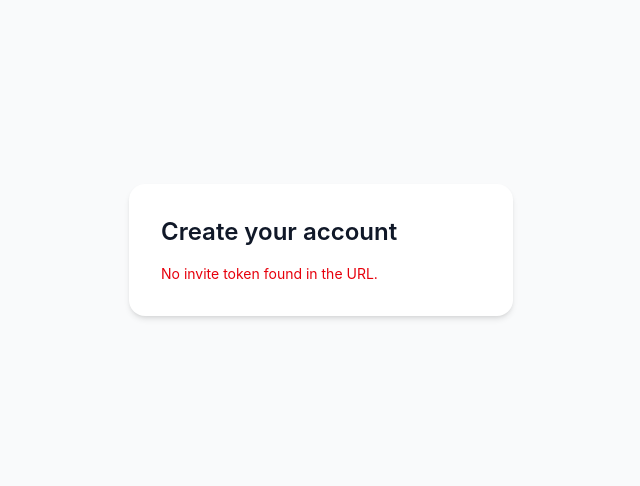
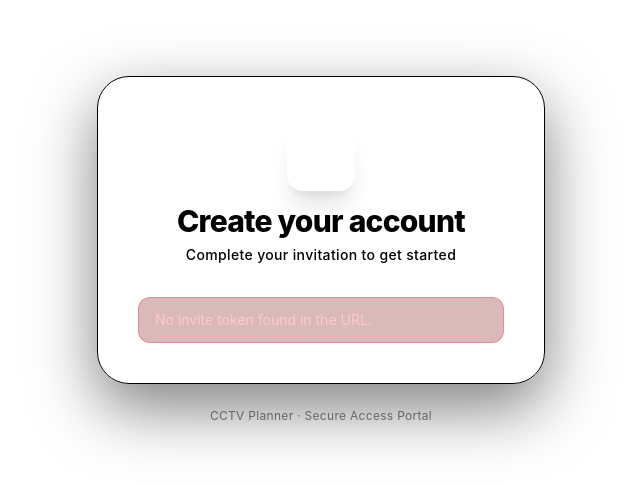
Before and after one commit to shamsundar-k/cctv_planner, a React app in the folder packages/frontend/: page /accept-invite in a window 1280 px wide. Shown: the part 150-636 px from the top of the page, without its empty margins (319-959 px from the left). Built offline with nearby package versions, Linux system fonts and the light colour scheme; no server answers; the HTML template or start-up script is replaced by a standard one.

Commit message:
update UI of accept invite page

```diff
--- a/packages/frontend/src/features/accept-invite/component/AcceptInviteForm.tsx
+++ b/packages/frontend/src/features/accept-invite/component/AcceptInviteForm.tsx
@@ -13,6 +13,10 @@ interface Props {
   onSubmit: (e: FormEvent) => void
 }
 
+const labelClass = 'text-xs font-bold uppercase tracking-widest pl-1 text-muted'
+const inputClass =
+  'rounded-xl px-4 py-3.5 text-sm outline-none transition-all duration-200 bg-surface/10 border border-surface/30 text-primary focus:border-primary/60 focus:bg-surface/20'
+
 export default function AcceptInviteForm({
   email,
   fullName,
@@ -26,21 +30,19 @@ export default function AcceptInviteForm({
   onSubmit,
 }: Props) {
   return (
-    <form onSubmit={onSubmit} className="flex flex-col gap-4 mt-4">
-      <div className="flex flex-col gap-1">
-        <label className="text-sm font-medium text-gray-700">Email</label>
+    <form onSubmit={onSubmit} className="flex flex-col gap-5">
+      <div className="flex flex-col gap-2">
+        <label className={labelClass}>Email</label>
         <input
           type="email"
           value={email}
           disabled
-          className="border border-gray-200 rounded-lg px-3 py-2 text-sm bg-gray-50 text-gray-500 cursor-not-allowed"
+          className={`${inputClass} opacity-50 cursor-not-allowed`}
         />
       </div>
 
-      <div className="flex flex-col gap-1">
-        <label htmlFor="fullName" className="text-sm font-medium text-gray-700">
-          Full name
-        </label>
+      <div className="flex flex-col gap-2">
+        <label htmlFor="fullName" className={labelClass}>Full name</label>
         <input
           id="fullName"
           type="text"
@@ -48,14 +50,13 @@ export default function AcceptInviteForm({
           required
           value={fullName}
           onChange={(e) => setFullName(e.target.value)}
-          className="border border-gray-300 rounded-lg px-3 py-2 text-sm focus:outline-none focus:ring-2 focus:ring-blue-500"
+          placeholder="Jane Smith"
+          className={inputClass}
         />
       </div>
 
-      <div className="flex flex-col gap-1">
-        <label htmlFor="password" className="text-sm font-medium text-gray-700">
-          Password
-        </label>
+      <div className="flex flex-col gap-2">
+        <label htmlFor="password" className={labelClass}>Password</label>
         <input
           id="password"
           type="password"
@@ -63,14 +64,13 @@ export default function AcceptInviteForm({
           required
           value={password}
           onChange={(e) => setPassword(e.target.value)}
-          className="border border-gray-300 rounded-lg px-3 py-2 text-sm focus:outline-none focus:ring-2 focus:ring-blue-500"
+          placeholder="••••••••"
+          className={inputClass}
         />
       </div>
 
-      <div className="flex flex-col gap-1">
-        <label htmlFor="confirmPassword" className="text-sm font-medium text-gray-700">
-          Confirm password
-        </label>
+      <div className="flex flex-col gap-2">
+        <label htmlFor="confirmPassword" className={labelClass}>Confirm password</label>
         <input
           id="confirmPassword"
           type="password"
@@ -78,16 +78,21 @@ export default function AcceptInviteForm({
           required
           value={confirmPassword}
           onChange={(e) => setConfirmPassword(e.target.value)}
-          className="border border-gray-300 rounded-lg px-3 py-2 text-sm focus:outline-none focus:ring-2 focus:ring-blue-500"
+          placeholder="••••••••"
+          className={inputClass}
         />
       </div>
 
-      {formError && <p className="text-sm text-red-600">{formError}</p>}
+      {formError && (
+        <p className="text-sm text-red-200 bg-red-900/30 border border-red-500/30 rounded-xl px-4 py-3">
+          {formError}
+        </p>
+      )}
 
       <button
         type="submit"
         disabled={submitting}
-        className="mt-2 bg-blue-600 hover:bg-blue-700 disabled:opacity-50 text-white font-medium rounded-lg px-4 py-2 text-sm transition-colors"
+        className="mt-3 disabled:opacity-50 disabled:cursor-not-allowed font-bold rounded-xl px-4 py-4 text-base tracking-wide shadow-lg hover:-translate-y-0.5 active:translate-y-0 transition-all duration-200 ease-in-out bg-accent text-on-accent hover:bg-accent-hover hover:text-canvas"
       >
         {submitting ? 'Creating account…' : 'Create account'}
       </button>
--- a/packages/frontend/src/features/accept-invite/component/InviteStatusMessage.tsx
+++ b/packages/frontend/src/features/accept-invite/component/InviteStatusMessage.tsx
@@ -5,7 +5,11 @@ interface Props {
 
 export default function InviteStatusMessage({ stage, invalidMsg }: Props) {
   if (stage === 'loading') {
-    return <p className="text-sm text-gray-500 mt-4">Validating invite…</p>
+    return <p className="text-sm text-muted mt-2">Validating invite…</p>
   }
-  return <p className="text-sm text-red-600 mt-4">{invalidMsg}</p>
+  return (
+    <p className="text-sm text-red-200 bg-red-900/30 border border-red-500/30 rounded-xl px-4 py-3 mt-2">
+      {invalidMsg}
+    </p>
+  )
 }
--- a/packages/frontend/src/pages/AcceptInvitePage.tsx
+++ b/packages/frontend/src/pages/AcceptInvitePage.tsx
@@ -1,11 +1,37 @@
+import LoginBackgroundOrbs from '../features/login/component/LoginBackgroundOrbs'
+import LoginCard from '../features/login/component/LoginCard'
 import AcceptInvitePanel from '../features/accept-invite/component/AcceptInvitePanel'
 
 export default function AcceptInvitePage() {
   return (
-    <div className="min-h-screen flex items-center justify-center bg-gray-50">
-      <div className="w-full max-w-sm bg-white rounded-2xl shadow-md p-8">
-        <h1 className="text-2xl font-semibold text-gray-900 mb-2">Create your account</h1>
-        <AcceptInvitePanel />
+    <div className="min-h-screen flex items-center justify-center bg-canvas font-sans bg-gradient-to-br from-canvas via-card/60 to-canvas">
+      <LoginBackgroundOrbs />
+
+      <div className="relative w-full max-w-md m-4">
+        <LoginCard>
+          <div className="flex flex-col items-center gap-3 mb-8">
+            <div className="relative">
+              <div className="absolute inset-0 rounded-2xl blur-xl opacity-40 bg-accent" />
+              <div className="relative p-4 rounded-2xl shadow-xl ring-1 ring-white/10 bg-gradient-to-br from-accent to-muted/80">
+                <svg width="36" height="36" viewBox="0 0 24 24" fill="none" xmlns="http://www.w3.org/2000/svg" aria-hidden="true">
+                  <rect x="2" y="7" width="14" height="10" rx="2" className="fill-primary" />
+                  <path d="M16 10l5-3v10l-5-3V10z" className="fill-primary" />
+                  <circle cx="9" cy="12" r="2" className="fill-card" />
+                </svg>
+              </div>
+            </div>
+            <div className="text-center">
+              <h1 className="text-3xl font-extrabold tracking-tight text-primary">Create your account</h1>
+              <p className="text-sm font-medium mt-1.5 tracking-wide text-muted">Complete your invitation to get started</p>
+            </div>
+          </div>
+
+          <AcceptInvitePanel />
+        </LoginCard>
+
+        <p className="text-center text-xs mt-6 tracking-wide opacity-50 text-surface">
+          CCTV Planner · Secure Access Portal
+        </p>
       </div>
     </div>
   )
```
